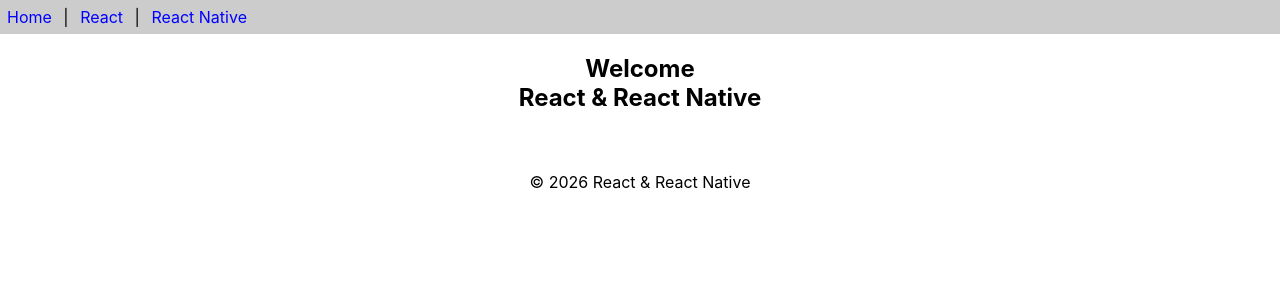
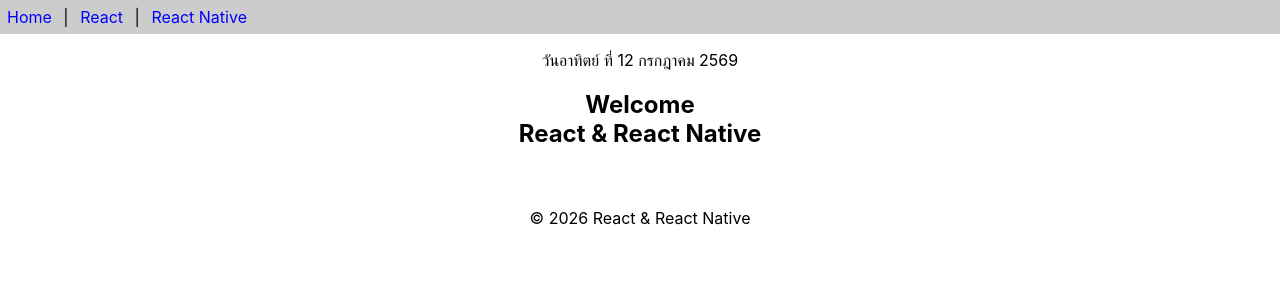
Before and after one commit to nowsirasak/app1, a React (Create React App) app: page / in a window 1280 px wide. Shown: the top 300 px of the page. Built offline with nearby package versions, Linux system fonts and the light colour scheme.

Commit message:
Class component

```diff
--- a/src/App.js
+++ b/src/App.js
@@ -1,12 +1,16 @@
 import React from "react";
 import { Header, Content, Footer } from "./func-components";
-
+import Calendar from "./class-components";
 function App() {
     return (
         <>
+
             <Header />
+            <p><center><Calendar /></center></p>
             <Content />
+
             <Footer />
+
         </>
     );
 }
--- /dev/null
+++ b/src/class-components.js
@@ -0,0 +1,44 @@
+import React, { Component } from "react";
+
+// มีคลาสเดียว จึงสามารถส่งออกแบบ default ได้
+export default class Calendar extends Component {
+
+  getDate() {
+    const dayNames = [
+      "อาทิตย์",
+      "จันทร์",
+      "อังคาร",
+      "พุธ",
+      "พฤหัสบดี",
+      "ศุกร์",
+      "เสาร์"
+    ];
+
+    const monthNames = [
+      "มกราคม",
+      "กุมภาพันธ์",
+      "มีนาคม",
+      "เมษายน",
+      "พฤษภาคม",
+      "มิถุนายน",
+      "กรกฎาคม",
+      "สิงหาคม",
+      "กันยายน",
+      "ตุลาคม",
+      "พฤศจิกายน",
+      "ธันวาคม"
+    ];
+
+    const date = new Date();
+    const weekDay = dayNames[date.getDay()];
+    const day = date.getDate();
+    const month = monthNames[date.getMonth()];
+    const year = date.getFullYear() + 543;
+
+    return `วัน${weekDay} ที่ ${day} ${month} ${year}`;
+  }
+
+  render() {
+    return <div>{this.getDate()}</div>;
+  }
+}
```
